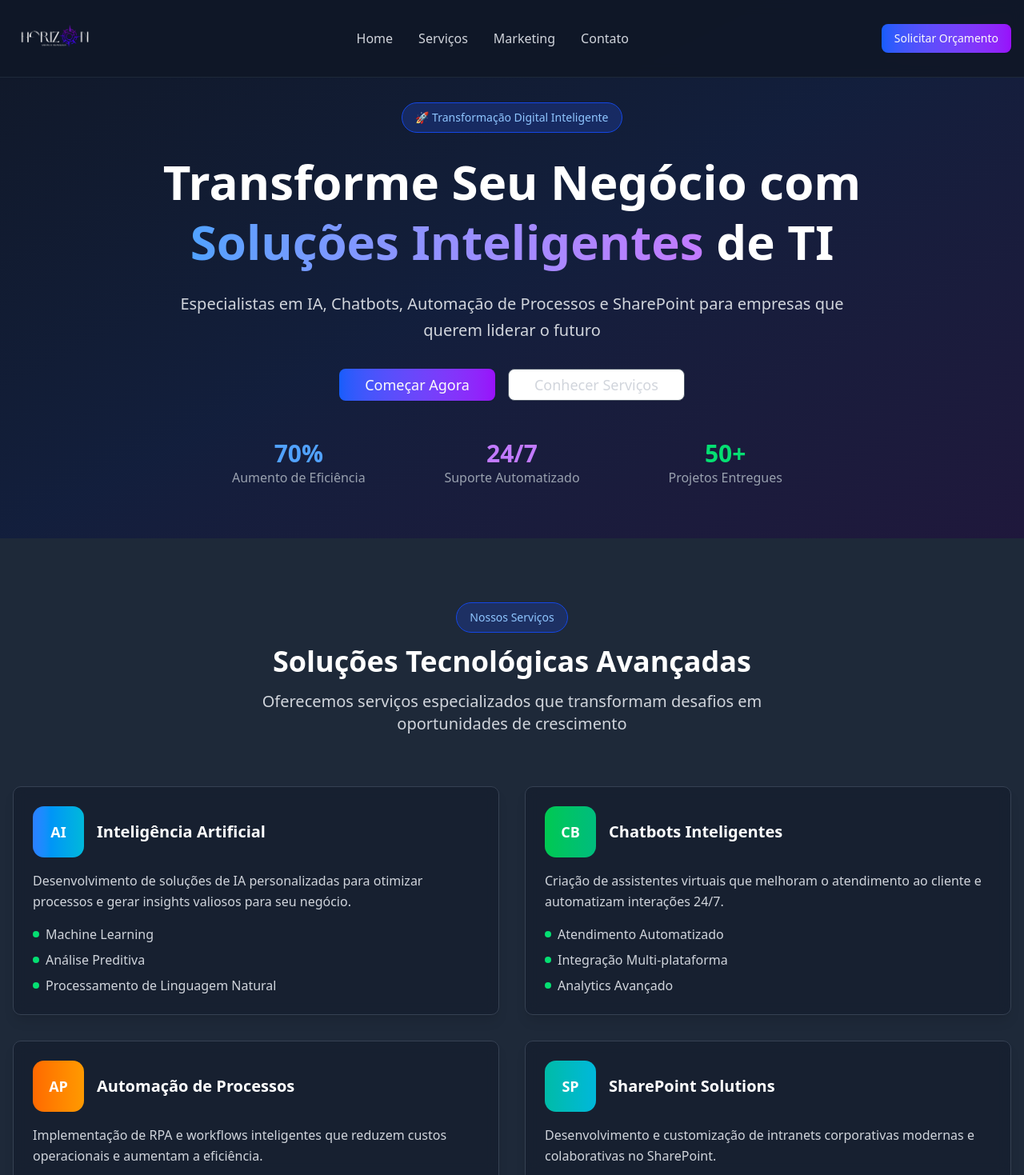
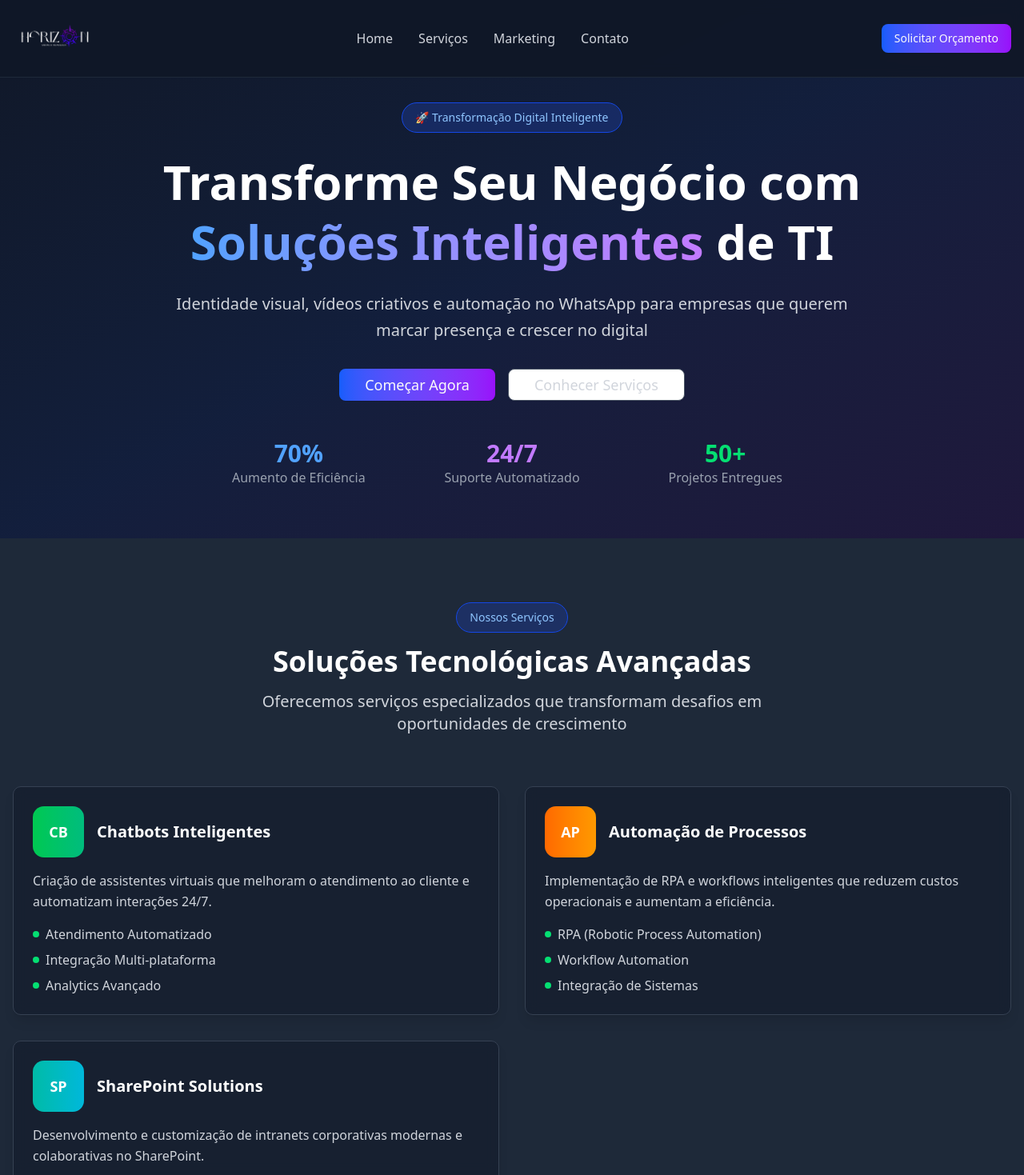
Before and after one commit to PatrickNDS/horizontech, a React (Vite) app: page / in a window 1280 px wide. Shown: the top 1469 px of the page at 80% size. Built offline with nearby package versions, Linux system fonts and the light colour scheme.

Commit message:
Atualizações no header e remoção do invert

```diff
--- a/src/App.jsx
+++ b/src/App.jsx
@@ -112,7 +112,7 @@ function App() {
               className="text-xl text-gray-300 mb-8 leading-relaxed"
               variants={fadeInUp}
             >
-              Especialistas em IA, Chatbots, Automação de Processos e SharePoint para empresas que querem liderar o futuro
+              Identidade visual, vídeos criativos e automação no WhatsApp para empresas que querem marcar presença e crescer no digital
             </motion.p>
 
             <motion.div
@@ -191,13 +191,7 @@ function App() {
             viewport={{ once: true }}
           >
             {[
-              {
-                icon: "AI",
-                title: "Inteligência Artificial",
-                description: "Desenvolvimento de soluções de IA personalizadas para otimizar processos e gerar insights valiosos para seu negócio.",
-                features: ["Machine Learning", "Análise Preditiva", "Processamento de Linguagem Natural"],
-                gradient: "from-blue-500 to-cyan-500"
-              },
+
               {
                 icon: "CB",
                 title: "Chatbots Inteligentes",
```
